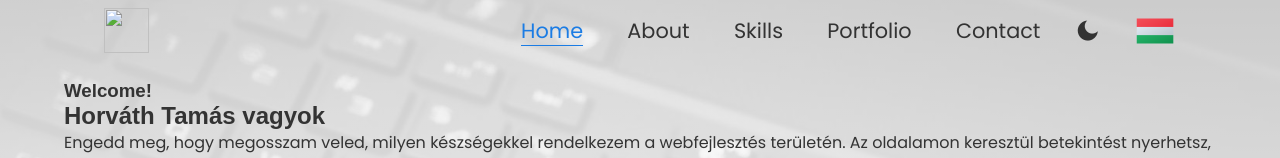
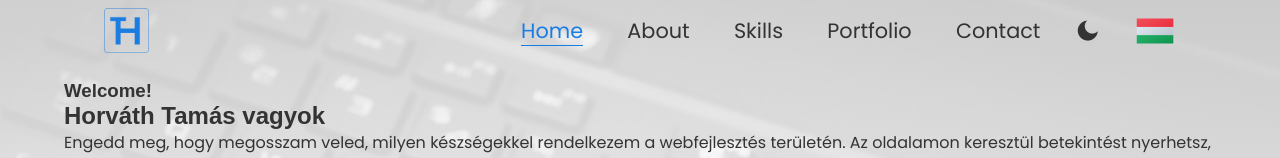
Before and after one commit to Thomas-Horvath/Own_site, a plain HTML site: page en/index.html in a window 1280 px wide. Both pictures are taken after a click on the button 1087 px from the left and 30 px from the top of the page. Shown: the top 158 px of the page. Drawn offline with nearby package versions, Linux system fonts and the light colour scheme; a web font is replaced by a local one.

Commit message:
english site logo path update

```diff
--- a/en/index.html
+++ b/en/index.html
@@ -32,7 +32,7 @@
     <header class="header">
         <div class="header__group">
             <div class="header__logo">
-                <a href="#"><img class="header__logo-img" src="../img/Logo Thomas_light.png" alt=""></a>
+                <a href="#"><img class="header__logo-img-en" src="../img/Logo Thomas_light.png" alt=""></a>
             </div>
 
             <div class="header__wrapper">
--- a/scripts/main.js
+++ b/scripts/main.js
@@ -37,7 +37,7 @@ function changeHeaderBg() {
     const scrollY = window.scrollY;
     const windowWidth = window.innerWidth;
 
-/*     console.log("scrollY:", scrollY, "windowWidth:", windowWidth); */
+    /*     console.log("scrollY:", scrollY, "windowWidth:", windowWidth); */
     header.style.transition = "all 0.2s ease";
 
     /* ha scroll történik akkor ez történik */
@@ -148,8 +148,9 @@ contactForm.addEventListener("submit", sendEmail)
 
 /* dark light mode */
 /* ============== Dark / Light Theme ============== */
-colorThemeBtn = document.querySelector(".color-theme");
+const colorThemeBtn = document.querySelector(".color-theme");
 const imgLogo = document.querySelector(".header__logo-img");
+const imgLogoEn = document.querySelector(".header__logo-img-en");
 
 colorThemeBtn.addEventListener("click", () => {
     theme.toggleTheme();
@@ -157,12 +158,24 @@ colorThemeBtn.addEventListener("click", () => {
 
 
 function changeTheme() {
+    const langAttribute = document.documentElement.lang;
+
     if (theme.currentTheme === "dark") {
         colorThemeBtn.querySelector("i").classList.replace("ri-moon-fill", "ri-sun-fill");
-        imgLogo.src = "./img/Logo Thomas_light.png";
+        if (langAttribute === "hu") {
+            imgLogo.src = "./img/Logo Thomas_light.png";
+        }
+        else if (langAttribute === "en"){
+            imgLogoEn.src = "../img/Logo Thomas_light.png";
+        }
     } else if (theme.currentTheme === "light") {
         colorThemeBtn.querySelector("i").classList.replace("ri-sun-fill", "ri-moon-fill");
-        imgLogo.src = "./img/Logo Thomas_blue.png";
+        if (langAttribute === "hu") {
+            imgLogo.src = "./img/Logo Thomas_blue.png";
+        }
+        else {
+            imgLogoEn.src = "../img/Logo Thomas_blue.png";
+        }
     }
 
 };
```
